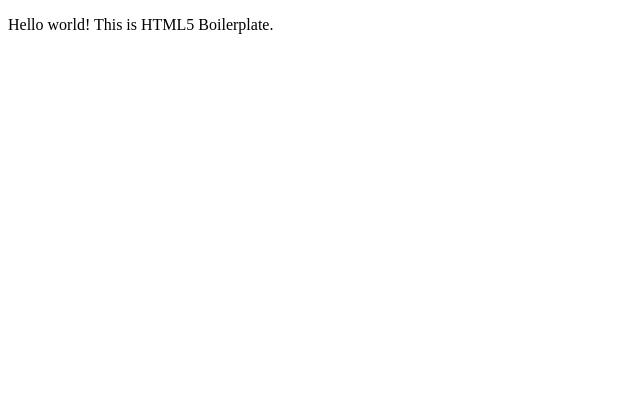
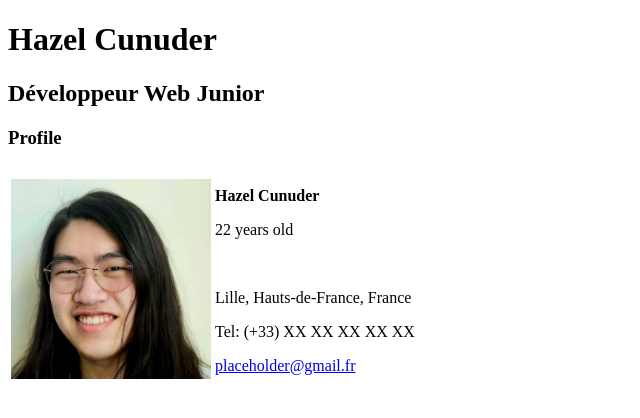
Before and after one commit to HazelCunuder/cv-html, a plain HTML site: page cv.html/index.html in a window 1280 px wide. Shown: the whole page, without its empty margins (0-640 px from the left). Drawn offline with Linux system fonts and the light colour scheme.

Commit message:
feat: add profile section

```diff
--- a/cv.html/index.html
+++ b/cv.html/index.html
@@ -1,4 +1,4 @@
-<!doctype html>
+<!Doctype html>
 <html class="no-js" lang="fr ">
 
 <head>
@@ -7,12 +7,34 @@
   <title>My CV</title>
 </head>
 
+<header>
+  <h1>Hazel Cunuder</h1>
+</header>
+
 <body>
+  <div class="title">
+    <h2>Développeur Web Junior</h2>
+  </div>
 
-  <!-- Add your site or application content here -->
-  <p>Hello world! This is HTML5 Boilerplate.</p>
-  <script src="js/app.js"></script>
+  <div class="profile">
+    <h3>Profile</h3>
 
+    <table>
+      <tr>
+        <td>
+          <img src="./img/20250320_151154.jpg" width="200" height="200">
+        </td>
+        <td>
+          <p><b>Hazel Cunuder</b></p>
+          <p>22 years old</p>
+          <br>
+          <p>Lille, Hauts-de-France, France</p>
+          <p>Tel: (+33) XX XX XX XX XX</p>
+          <p><a href="mailto:placeholder@gmail.com">placeholder@gmail.fr</a></p>
+        </td>
+      </tr>
+    </table>
+  </div>
 </body>
 
 </html>
```
